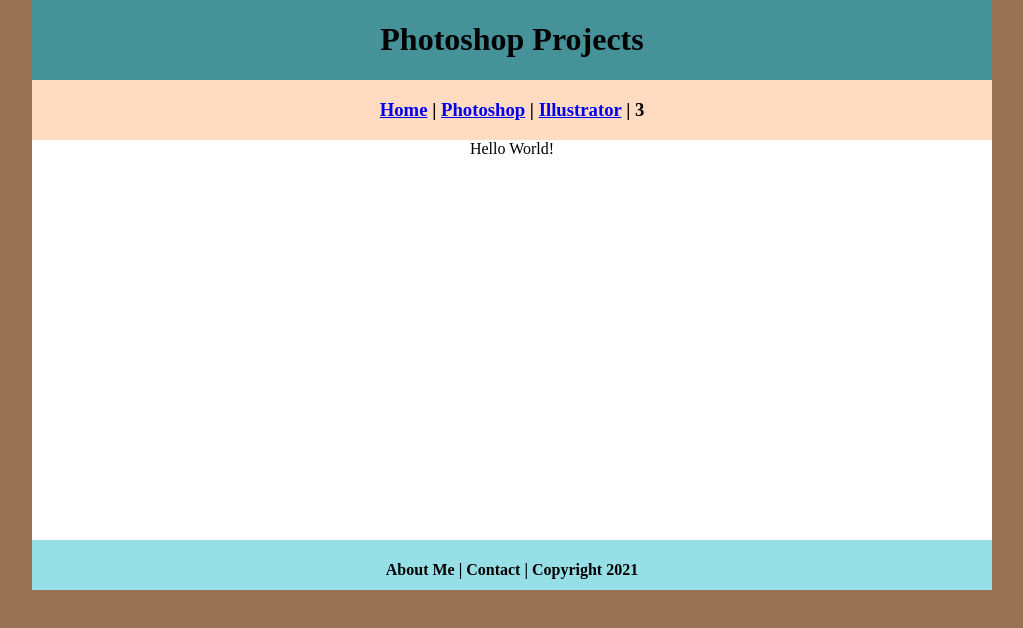
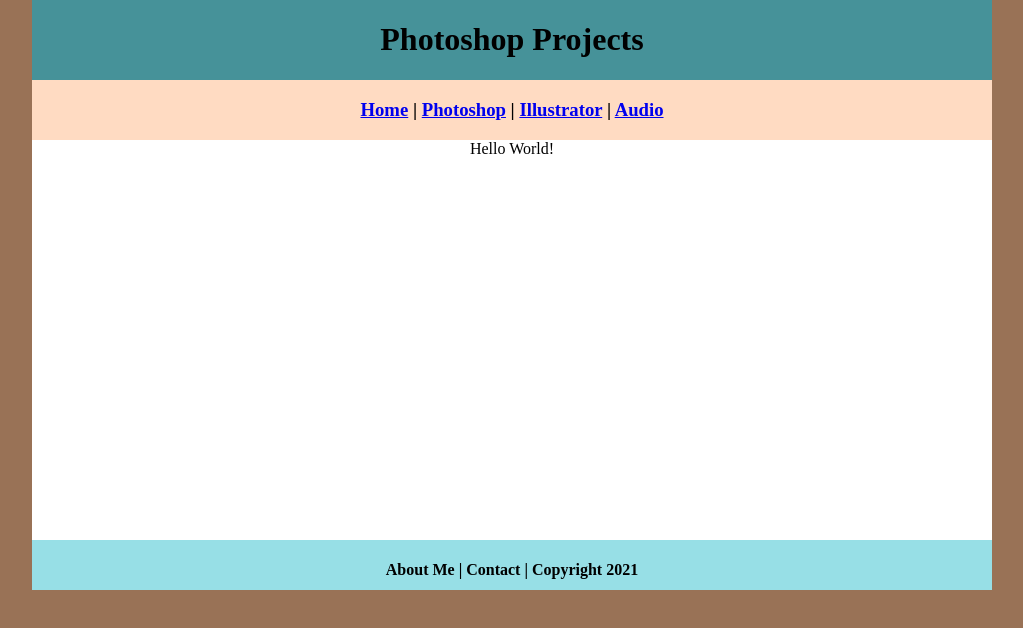
Before and after one commit to kappter/b3digitalmediaportfolio2023, a plain HTML site: page raster/index.html in a window 1280 px wide. Shown: the whole page, without its empty margins (128-1151 px from the left). Drawn offline with Linux system fonts and the light colour scheme.

Commit message:
Update index.html

```diff
--- a/raster/index.html
+++ b/raster/index.html
@@ -12,7 +12,7 @@
   	<h1>Photoshop Projects</h1>
   </div>
   <div class="nav">
-    <h3> <a href="../index.html">Home</a> | <a href="index.html">Photoshop</a> | <a href="../illustrator/index.html">Illustrator</a> | 3</h3>
+    <h3> <a href="../index.html">Home</a> | <a href="index.html">Photoshop</a> | <a href="../vector/index.html">Illustrator</a> | <a href="../audio/index.html">Audio</a></h3>
   </div>
   <div class="content">Hello World!</div>
   <div class="footer">
```
